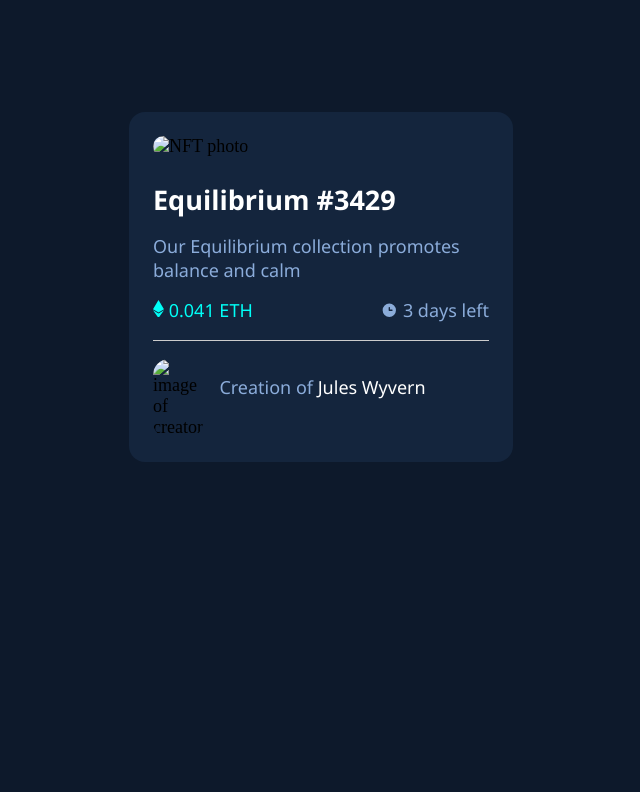
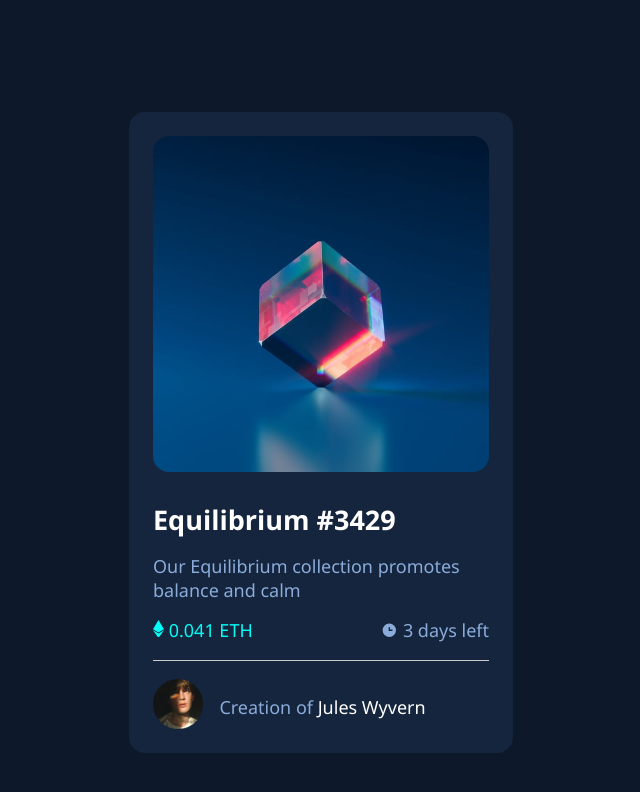
Before and after one commit to bajwacodes/NFT-card, a plain HTML site: page index.html in a window 1280 px wide. Shown: the whole page, without its empty margins (319-959 px from the left). Drawn offline with Linux system fonts and the light colour scheme.

Commit message:
Update index.html

```diff
--- a/index.html
+++ b/index.html
@@ -11,7 +11,7 @@
     <main>
         <div class="container">
 
-           <img src="images/image-equilibrium.jpg" alt="NFT photo">
+           <img src="image-equilibrium.jpg" alt="NFT photo">
            <div class="desc">
                 <h2>Equilibrium #3429</h2>
                 <p>Our Equilibrium collection promotes balance and calm</p>
@@ -27,7 +27,7 @@
            </div>
            <hr class="line">
            <div class="author">
-            <img src="images/image-avatar.png" alt="image of creator" class="author-pic">
+            <img src="image-avatar.png" alt="image of creator" class="author-pic">
             <p class="creator-info">Creation of <span class="name">Jules Wyvern</span></p>
            </div>
         </div>
```
